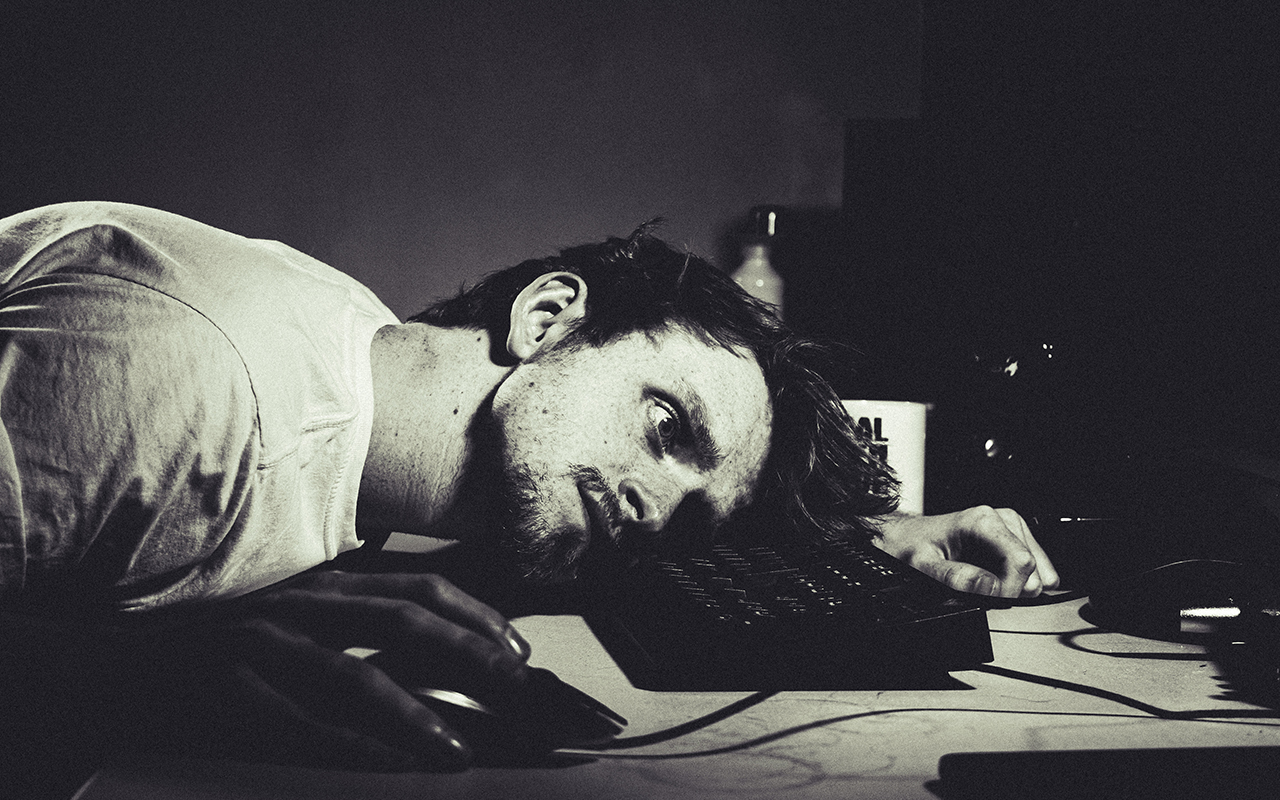
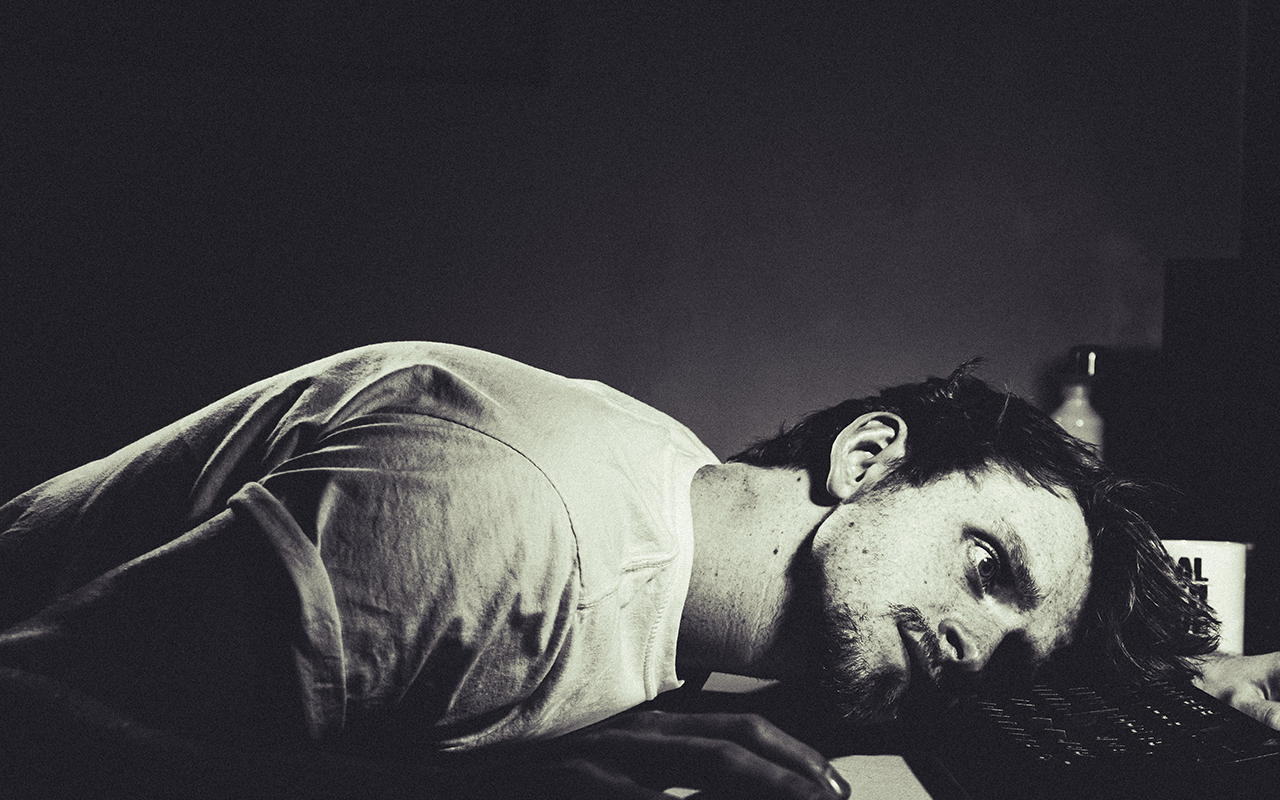
Before and after one commit to GeorgeGoodall/NathanEllerton.github.io, a React (Create React App) app: page / in a window 1280 px wide. Built offline with nearby package versions, Linux system fonts and the light colour scheme.

Commit message:
changed to background image

```diff
--- a/src/App.css
+++ b/src/App.css
@@ -10,14 +10,11 @@ body {
 }
 
 .image {
-    position: absolute;
-    top: -9999px;
-    bottom: -9999px;
-    left: -9999px;
-    right: -9999px;
-    margin: auto;
-    min-width: 100%;
-    min-height: 100%;
+  background-image: url("./Assets/Images/1.jpg");
+  position: absolute;
+  margin: auto;
+  min-width: 100%;
+  min-height: 100%;
 }
 
 @media screen and (max-width: 600px){
--- a/src/App.js
+++ b/src/App.js
@@ -6,7 +6,7 @@ import './App.css';
 function App() {
   return (
     <div className="backgroundContainer">
-        <img src={backgroundImage} className="image"></img>
+        <div className="image"></div>
     </div>
   );
 }
```
